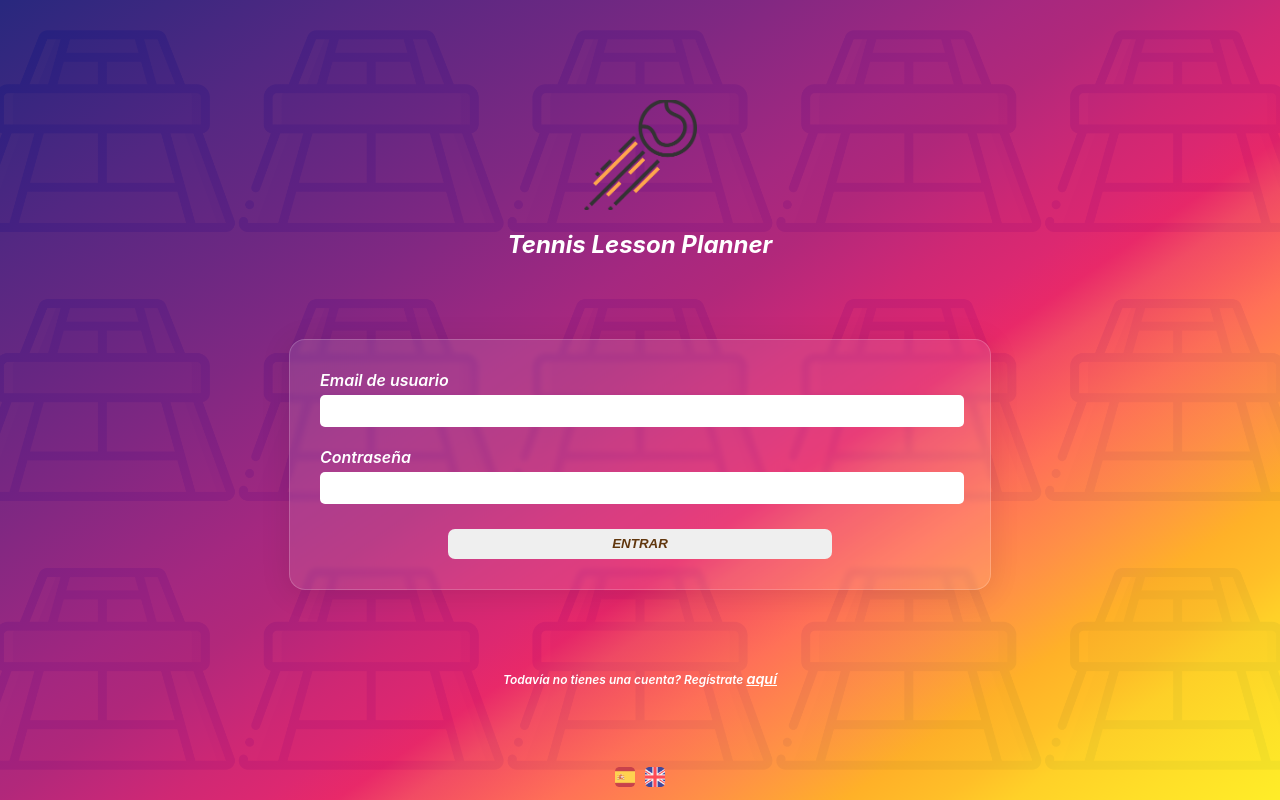
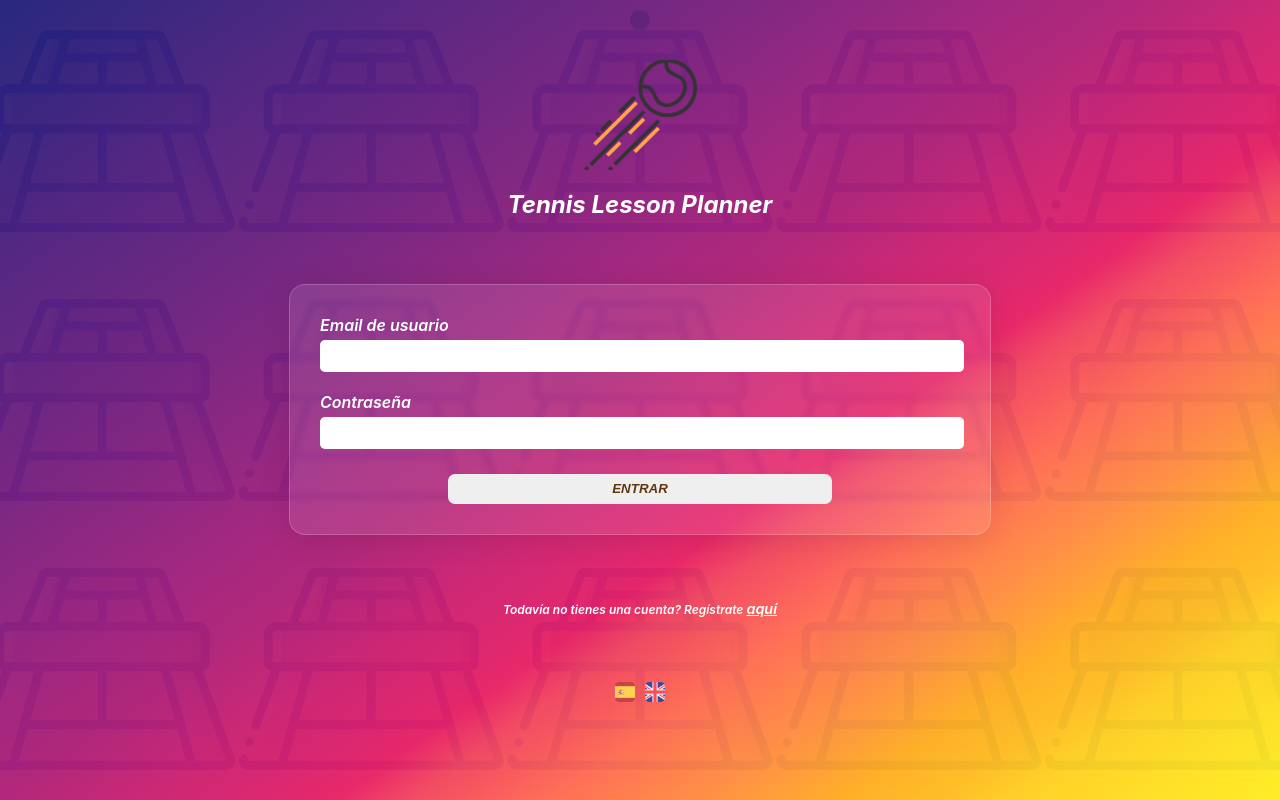
Before and after one commit to MarcoGarciaKoch/tennis-lesson-planner-app, a React (Create React App) app: page / in a window 1280 px wide. Built offline with nearby package versions, Linux system fonts and the light colour scheme; no server answers.

Commit message:
stye-login-page-update

```diff
--- a/src/Pages/Auth/login/index.tsx
+++ b/src/Pages/Auth/login/index.tsx
@@ -12,7 +12,7 @@ import Multilanguage from '../../../SharedComponents/Multilanguage';
 const Login: React.FC = () => {
     const { isAuth, isLoading, login } = useAuth()
     const navigate = useNavigate();
-    const [isMessageVisible, updateIsMessageVisible] = useState<boolean>(false)
+    const [isMessageVisible, updateIsMessageVisible] = useState<boolean>(true)
     const [displayedMessageOne, updateDisplayedMessageOne] = useState<string>('');
     const [displayedMessageTwo, updateDisplayedMessageTwo] = useState<string>('');
     const [t] = useTranslation('translation');
--- a/src/Pages/Auth/login/style.css
+++ b/src/Pages/Auth/login/style.css
@@ -4,7 +4,7 @@
     display: flex;
     flex-direction: column;
     align-items: center;
-    gap: 60px;
+    gap: 45px;
     width: 100vw;
     height: 100vh;
     background: linear-gradient(
@@ -51,7 +51,7 @@
     flex-direction: column;
     justify-content: center;
     align-items: center;
-    margin-top: 100px;
+    margin-top: 60px;
 }
 
 .login-title {
```
